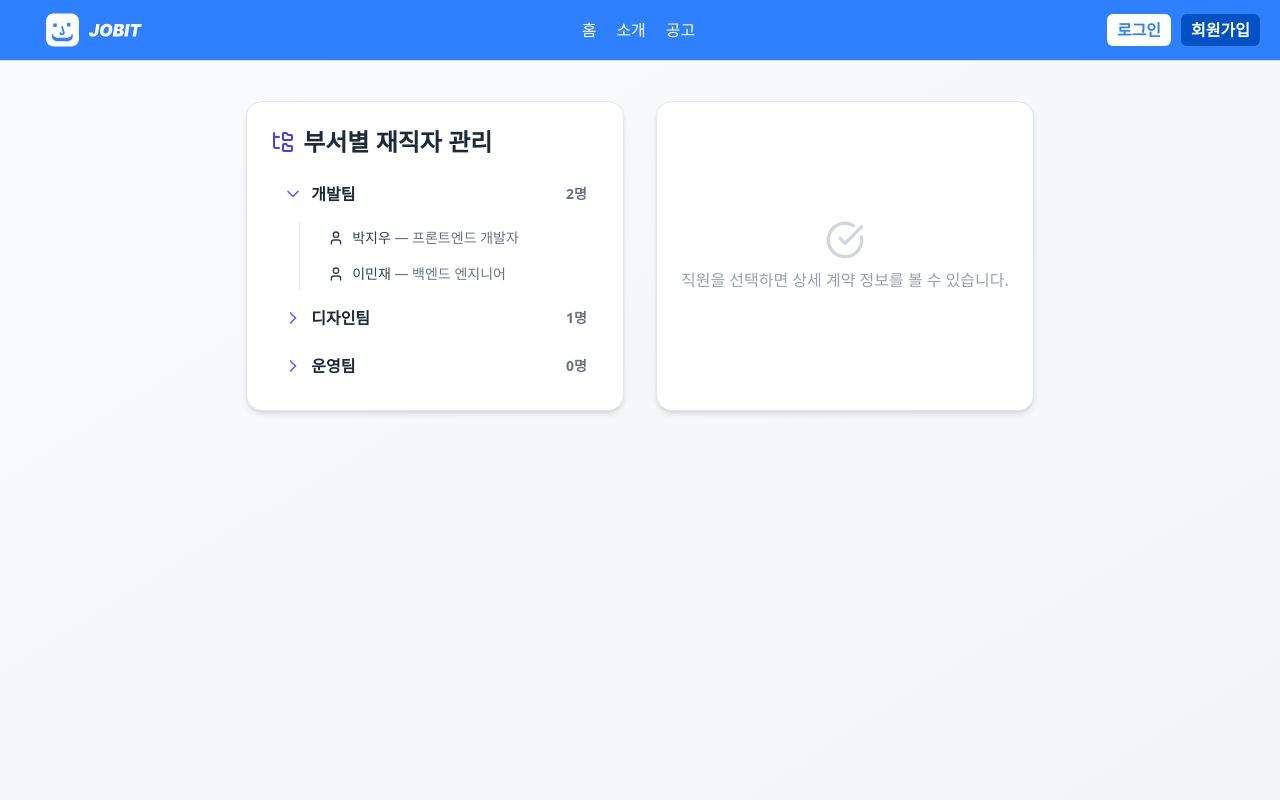
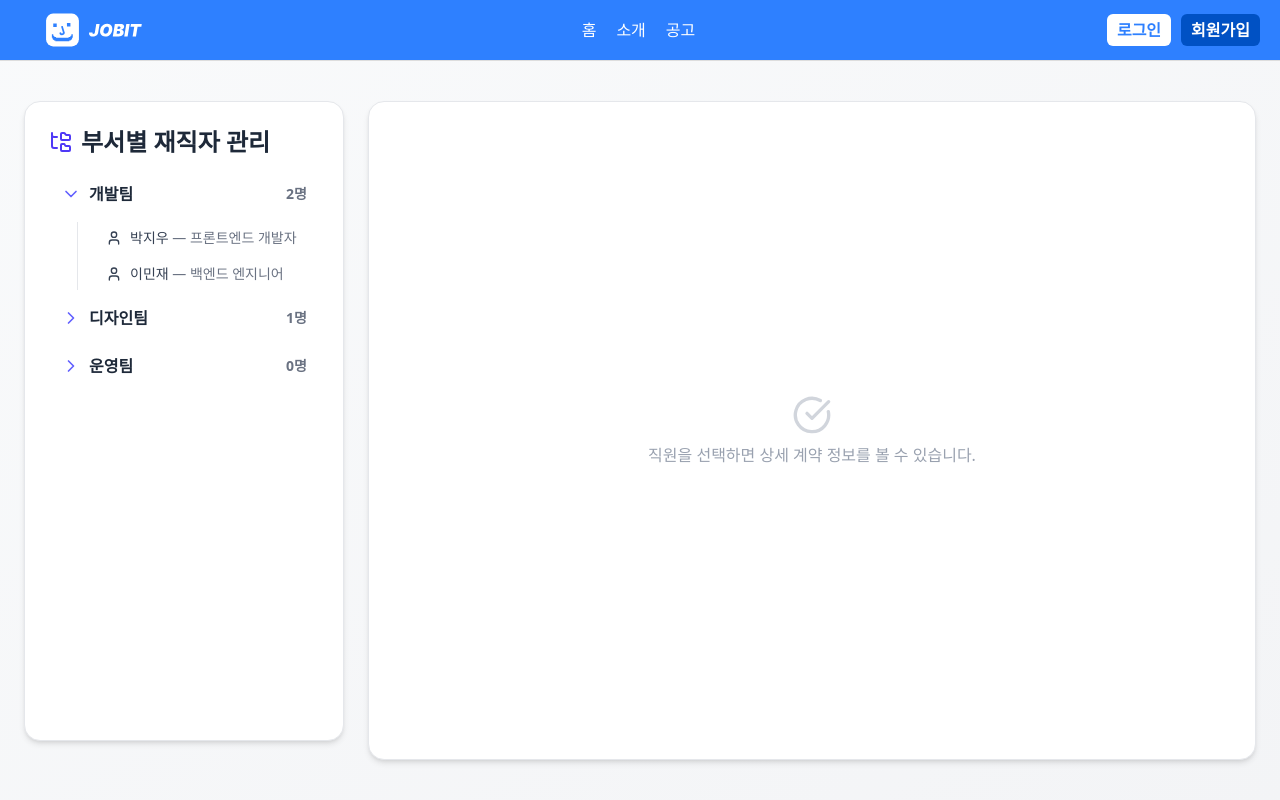
Before and after one commit to Dropz-to-a/front, a React (Vite) app: page /contracts in a window 1280 px wide. Built offline with nearby package versions, Linux system fonts and the light colour scheme.

Commit message:
계약서 다운로드 기능 구현

```diff
--- a/src/pages/Contracts.tsx
+++ b/src/pages/Contracts.tsx
@@ -81,9 +81,11 @@ export default function DepartmentTreePage() {
   return (
     <div className="min-h-screen bg-gradient-to-br from-gray-50 to-gray-100 flex flex-col">
       <Header />
-      <main className="max-w-6xl mx-auto px-6 py-10 grid grid-cols-1 md:grid-cols-2 gap-8">
-        {/* ===== 왼쪽: 트리 구조 ===== */}
-        <div className="bg-white border border-gray-200 rounded-2xl shadow-md p-6">
+
+      {/* ===== 메인 영역 (가로 전체) ===== */}
+      <main className="flex-1 flex flex-col md:flex-row max-w-7xl mx-auto w-full px-6 py-10 gap-6">
+        {/* ===== 좌측: 트리 패널 ===== */}
+        <div className="bg-white border border-gray-200 rounded-2xl shadow-md p-6 w-full md:w-[320px] flex-shrink-0 overflow-y-auto max-h-[80vh]">
           <div className="flex items-center gap-2 mb-4">
             <FolderTree className="w-6 h-6 text-indigo-600" />
             <h2 className="text-2xl font-bold text-gray-800">
@@ -123,7 +125,10 @@ export default function DepartmentTreePage() {
                         >
                           <User className="w-4 h-4" />
                           <span>
-                            {emp.name} <span className="text-gray-500">— {emp.position}</span>
+                            {emp.name}{" "}
+                            <span className="text-gray-500">
+                              — {emp.position}
+                            </span>
                           </span>
                         </div>
                       ))
@@ -139,8 +144,8 @@ export default function DepartmentTreePage() {
           </div>
         </div>
 
-        {/* ===== 오른쪽: 상세 보기 ===== */}
-        <div className="bg-white border border-gray-200 rounded-2xl shadow-md p-6">
+        {/* ===== 우측: 상세 패널 ===== */}
+        <div className="bg-white border border-gray-200 rounded-2xl shadow-md p-8 flex-1">
           {selectedEmployee ? (
             <>
               <div className="flex items-center justify-between border-b pb-3 mb-4">
@@ -151,7 +156,7 @@ export default function DepartmentTreePage() {
                 <StatusBadge status={selectedEmployee.status} />
               </div>
 
-              <div className="space-y-2 text-sm text-gray-700">
+              <div className="space-y-3 text-sm text-gray-700">
                 <p>
                   <b>직책:</b> {selectedEmployee.position}
                 </p>
@@ -165,7 +170,7 @@ export default function DepartmentTreePage() {
                 <a
                   href={selectedEmployee.fileUrl}
                   download
-                  className="inline-flex items-center gap-2 mt-5 px-4 py-2 text-sm font-semibold bg-indigo-100 text-indigo-700 rounded-md hover:bg-indigo-200 transition-all"
+                  className="inline-flex items-center gap-2 mt-6 px-5 py-2 text-sm font-semibold bg-indigo-100 text-indigo-700 rounded-md hover:bg-indigo-200 transition-all"
                 >
                   <FileText className="w-4 h-4" />
                   계약서 다운로드
@@ -179,7 +184,7 @@ export default function DepartmentTreePage() {
                   onClick={() =>
                     alert(`${selectedEmployee.name}님에게 계약 요청 전송됨`)
                   }
-                  className="mt-3 px-4 py-2 text-sm bg-yellow-100 text-yellow-700 rounded-md hover:bg-yellow-200"
+                  className="mt-4 px-5 py-2 text-sm bg-yellow-100 text-yellow-700 rounded-md hover:bg-yellow-200"
                 >
                   계약 요청
                 </button>
@@ -190,7 +195,7 @@ export default function DepartmentTreePage() {
                   onClick={() =>
                     alert(`${selectedEmployee.name}님 계약 완료 처리됨`)
                   }
-                  className="mt-3 px-4 py-2 text-sm bg-green-100 text-green-700 rounded-md hover:bg-green-200"
+                  className="mt-4 px-5 py-2 text-sm bg-green-100 text-green-700 rounded-md hover:bg-green-200"
                 >
                   완료 처리
                 </button>
```
